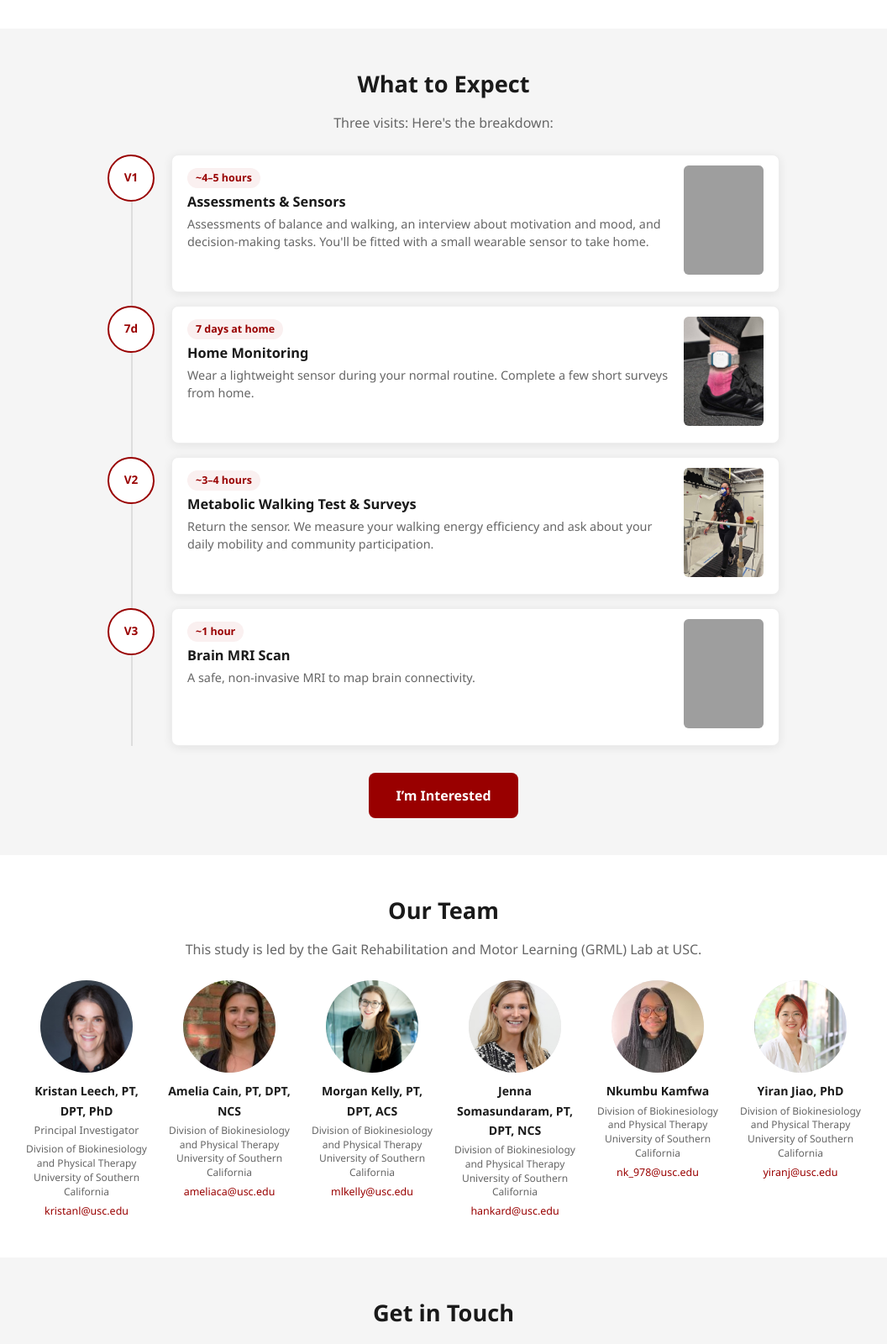
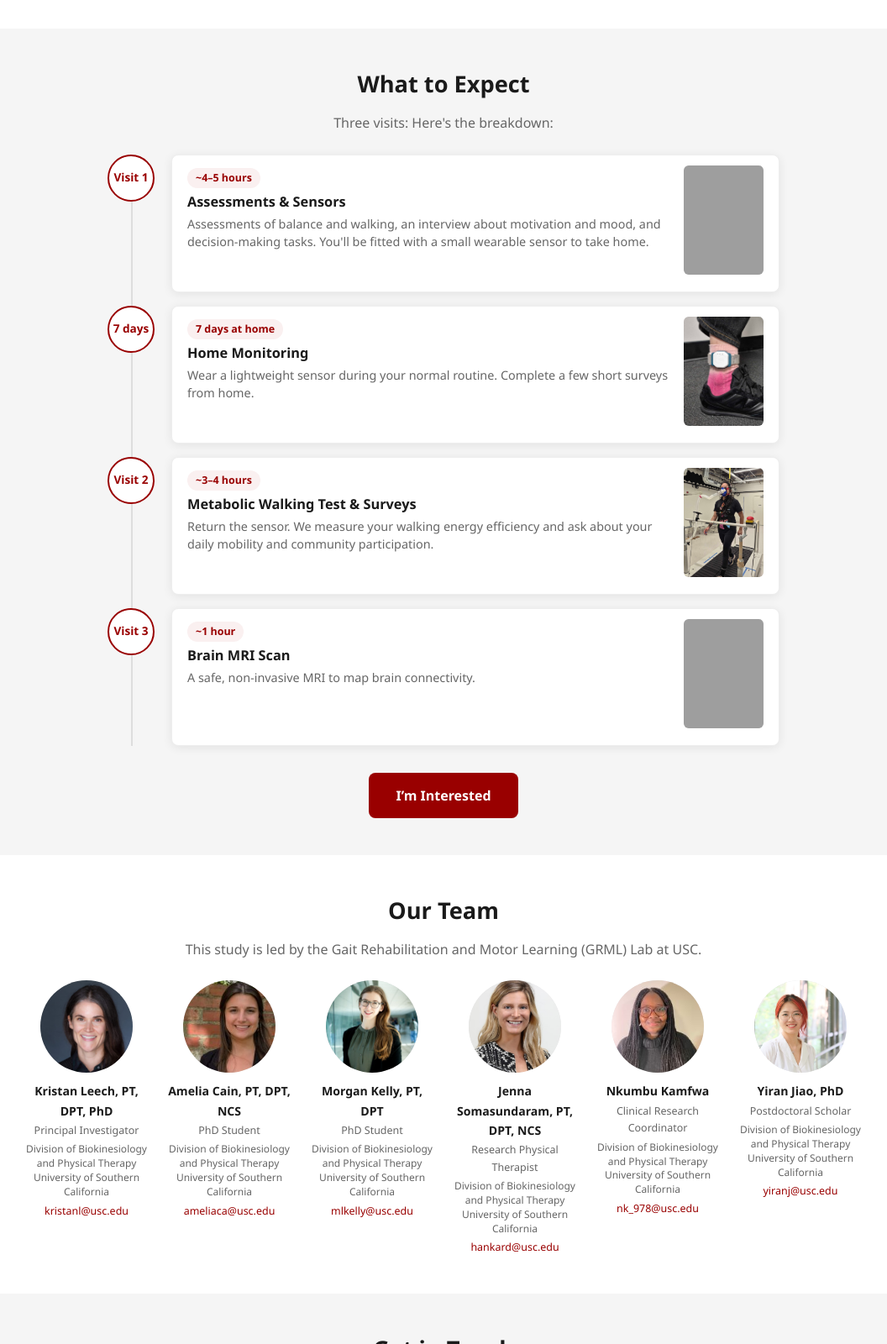
Before and after one commit to gaitrehablab/R01_PSAM_recruitment_webpage, a plain HTML site: page index.html in a window 1280 px wide. Shown: the part 1967-3567 px from the top of the page at 84% size, without its empty margins (112-1168 px from the left). Drawn offline with Linux system fonts and the light colour scheme; grey boxes are pictures that could not be loaded.

Commit message:
Add roles to all team members

```diff
--- a/index.html
+++ b/index.html
@@ -143,7 +143,7 @@
     <p class="section-subtitle">Three visits: Here's the breakdown:</p>
     <div class="timeline">
       <div class="timeline-item">
-        <div class="timeline-dot">V1</div>
+        <div class="timeline-dot">Visit 1</div>
         <div class="timeline-content">
           <div class="timeline-img portrait">
             <img src="images/decisionmaking.jpeg" alt="Decision-making task">
@@ -154,7 +154,7 @@
         </div>
       </div>
       <div class="timeline-item">
-        <div class="timeline-dot">7d</div>
+        <div class="timeline-dot">7 days</div>
         <div class="timeline-content">
           <div class="timeline-img portrait">
             <!-- TODO: Replace with home monitoring photo as images/visit-home.jpg -->
@@ -166,7 +166,7 @@
         </div>
       </div>
       <div class="timeline-item">
-        <div class="timeline-dot">V2</div>
+        <div class="timeline-dot">Visit 2</div>
         <div class="timeline-content">
           <div class="timeline-img portrait">
             <!-- TODO: Replace with visit 2 photo as images/visit-2.jpg -->
@@ -178,7 +178,7 @@
         </div>
       </div>
       <div class="timeline-item">
-        <div class="timeline-dot">V3</div>
+        <div class="timeline-dot">Visit 3</div>
         <div class="timeline-content">
           <div class="timeline-img portrait">
             <!-- TODO: Replace with MRI photo as images/visit-3.jpg -->
@@ -215,30 +215,35 @@
       <div class="team-member">
         <div class="team-photo"><img src="images/Amelia.jpg" alt="Amelia Cain"></div>
         <h3>Amelia Cain, PT, DPT, NCS</h3>
+        <p class="title">PhD Student</p>
         <p class="affiliation">Division of Biokinesiology and Physical Therapy<br>University of Southern California</p>
         <p class="team-email"><a href="mailto:ameliaca@usc.edu">ameliaca@usc.edu</a></p>
       </div>
       <div class="team-member">
         <div class="team-photo"><img src="images/morgan.jpg" alt="Morgan Kelly"></div>
-        <h3>Morgan Kelly, PT, DPT, ACS</h3>
+        <h3>Morgan Kelly, PT, DPT</h3>
+        <p class="title">PhD Student</p>
         <p class="affiliation">Division of Biokinesiology and Physical Therapy<br>University of Southern California</p>
         <p class="team-email"><a href="mailto:mlkelly@usc.edu">mlkelly@usc.edu</a></p>
       </div>
       <div class="team-member">
         <div class="team-photo"><img src="images/Jenna.jpg" alt="Jenna Somasundaram"></div>
         <h3>Jenna Somasundaram, PT, DPT, NCS</h3>
+        <p class="title">Research Physical Therapist</p>
         <p class="affiliation">Division of Biokinesiology and Physical Therapy<br>University of Southern California</p>
         <p class="team-email"><a href="mailto:hankard@usc.edu">hankard@usc.edu</a></p>
       </div>
       <div class="team-member">
         <div class="team-photo"><img src="images/Nkumbu.jpg" alt="Nkumbu Kamfwa"></div>
         <h3>Nkumbu Kamfwa</h3>
+        <p class="title">Clinical Research Coordinator</p>
         <p class="affiliation">Division of Biokinesiology and Physical Therapy<br>University of Southern California</p>
         <p class="team-email"><a href="mailto:nk_978@usc.edu">nk_978@usc.edu</a></p>
       </div>
       <div class="team-member">
         <div class="team-photo"><img src="images/Yiran.jpg" alt="Yiran Jiao"></div>
         <h3>Yiran Jiao, PhD</h3>
+        <p class="title">Postdoctoral Scholar</p>
         <p class="affiliation">Division of Biokinesiology and Physical Therapy<br>University of Southern California</p>
         <p class="team-email"><a href="mailto:yiranj@usc.edu">yiranj@usc.edu</a></p>
       </div>
```
